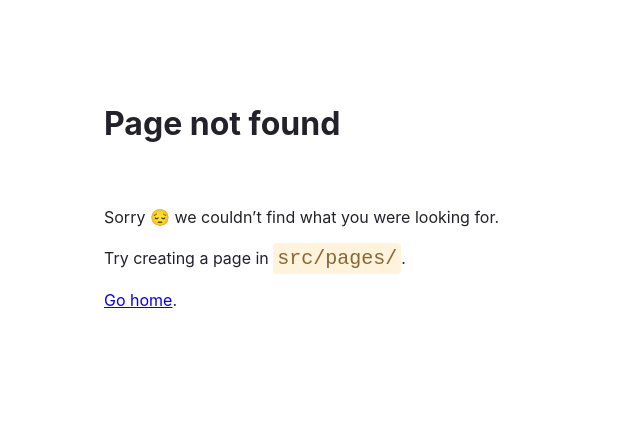
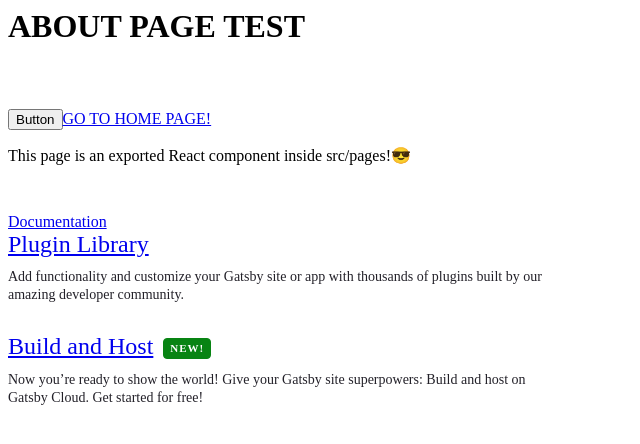
Before and after one commit to bM7tcHF88GBxDni/gatsby-site-001, a Gatsby site: page /about in a window 1280 px wide. Before the commit this address had no page. Shown: the whole page, without its empty margins (0-640 px from the left). Built offline with nearby package versions, Linux system fonts and the light colour scheme; Gatsby itself is replaced by a stand-in of ours.

Commit message:
Working Gatsby test

```diff
--- /dev/null
+++ b/src/components/Button/index.js
@@ -0,0 +1,7 @@
+import React from "react";
+
+function Button() {
+  return <button type="button">Button</button>;
+}
+
+export default Button;
--- /dev/null
+++ b/src/pages/about.js
@@ -0,0 +1,120 @@
+import * as React from "react";
+import Button from "../components/Button";
+
+// styles
+const headingStyles = {
+  marginTop: 0,
+  marginBottom: 64,
+  maxWidth: 320,
+};
+
+const paragraphStyles = {
+  marginBottom: 48,
+};
+
+const listStyles = {
+  marginBottom: 96,
+  paddingLeft: 0,
+};
+const listItemStyles = {
+  fontWeight: 300,
+  fontSize: 24,
+  maxWidth: 560,
+  marginBottom: 30,
+};
+
+const descriptionStyle = {
+  color: "#232129",
+  fontSize: 14,
+  marginTop: 10,
+  marginBottom: 0,
+  lineHeight: 1.25,
+};
+
+const docLink = {
+  text: "Documentation",
+  url: "https://www.gatsbyjs.com/docs/",
+  color: "#8954A8",
+};
+
+const badgeStyle = {
+  color: "#fff",
+  backgroundColor: "#088413",
+  border: "1px solid #088413",
+  fontSize: 11,
+  fontWeight: "bold",
+  letterSpacing: 1,
+  borderRadius: 4,
+  padding: "4px 6px",
+  display: "inline-block",
+  position: "relative",
+  top: -2,
+  marginLeft: 10,
+  lineHeight: 1,
+};
+
+// data
+const links = [
+  {
+    text: "Plugin Library",
+    url: "https://www.gatsbyjs.com/plugins",
+    description:
+      "Add functionality and customize your Gatsby site or app with thousands of plugins built by our amazing developer community.",
+    color: "#8EB814",
+  },
+  {
+    text: "Build and Host",
+    url: "https://www.gatsbyjs.com/cloud",
+    badge: true,
+    description:
+      "Now you’re ready to show the world! Give your Gatsby site superpowers: Build and host on Gatsby Cloud. Get started for free!",
+    color: "#663399",
+  },
+];
+
+// markup
+const AboutPage = () => {
+  //React Component
+  return (
+    <main>
+      <title>About Page</title>
+      <h1 style={headingStyles}>ABOUT PAGE TEST</h1>
+      <Button />
+      <a href="/">GO TO HOME PAGE!</a>
+      <p style={paragraphStyles}>
+        This page is an exported React component inside src/pages!
+        <span role="img" aria-label="Sunglasses smiley emoji">
+          😎
+        </span>
+      </p>
+      <ul style={listStyles}>
+        <li>
+          <a
+            href={`${docLink.url}?utm_source=starter&utm_medium=start-page&utm_campaign=minimal-starter`}
+          >
+            {docLink.text}
+          </a>
+        </li>
+        {links.map((link) => (
+          <li key={link.url} style={{ ...listItemStyles, color: link.color }}>
+            <span>
+              <a
+                href={`${link.url}?utm_source=starter&utm_medium=start-page&utm_campaign=minimal-starter`}
+              >
+                {link.text}
+              </a>
+              {link.badge && (
+                <span style={badgeStyle} aria-label="New Badge">
+                  NEW!
+                </span>
+              )}
+              <p style={descriptionStyle}>{link.description}</p>
+            </span>
+          </li>
+        ))}
+      </ul>
+    </main>
+  );
+};
+
+export default AboutPage;
```
Also changed, not shown: PLAN.txt (added, +29 -0 lines), gatsby-node.js (added, +24 -0 lines), src/pages/index.js (+24 -18 lines), src/templates/gengar.js (added, +14 -0 lines).
